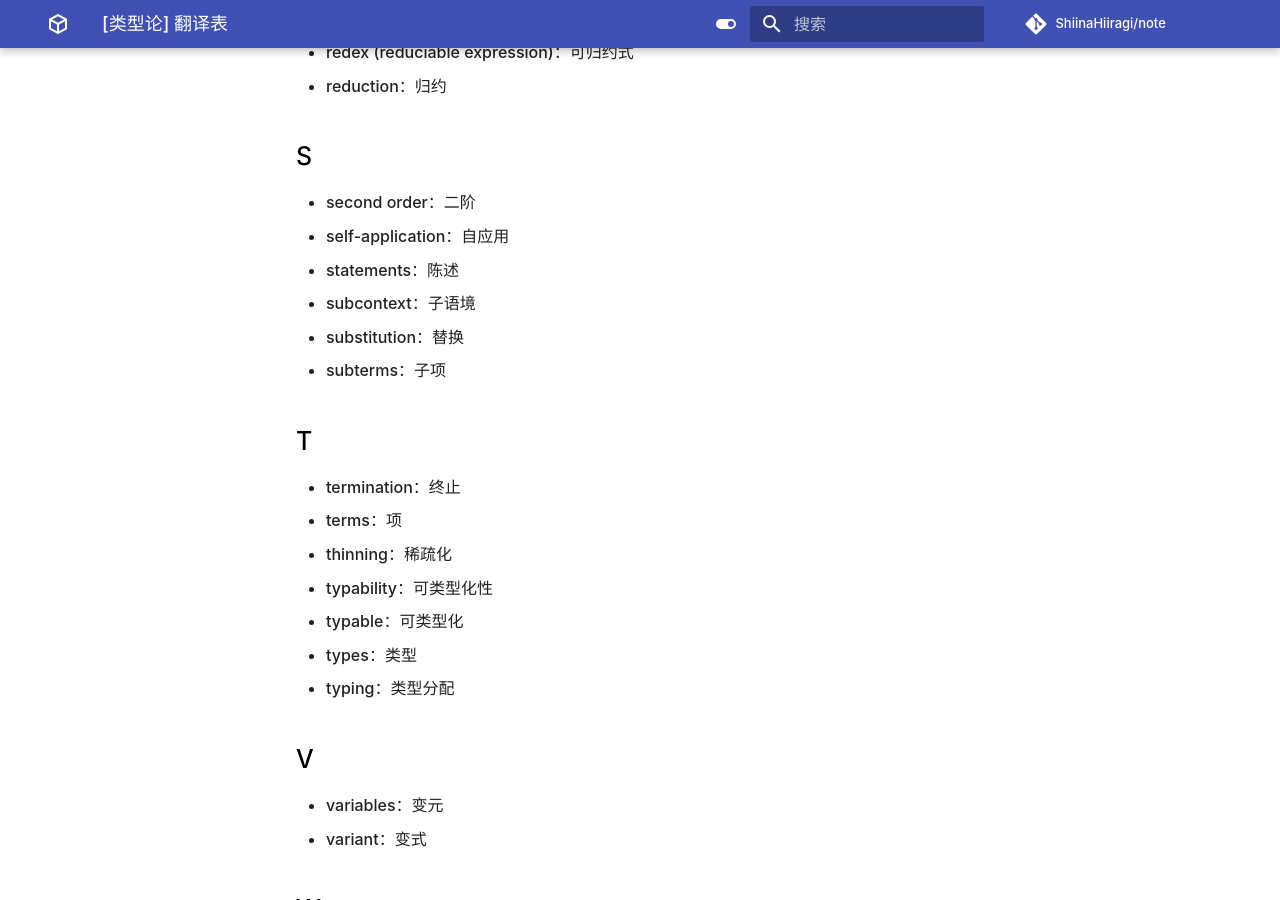
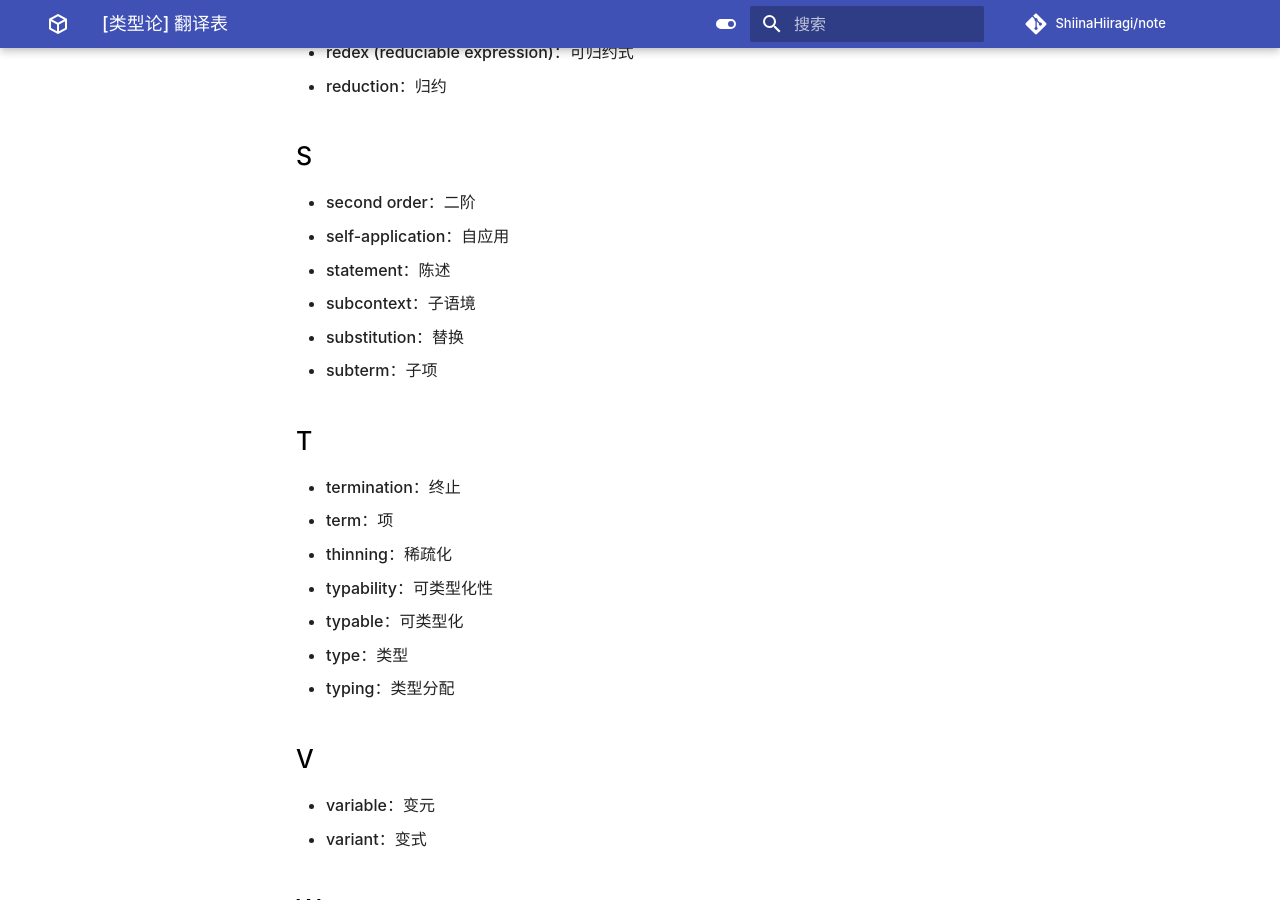
Before and after one commit to ShiinaHiiragi/note, an MkDocs documentation site: the page built from docs/lang/type/trans.md, in a window 1280 px wide and 900 px high, scrolled down 2628 px. Built offline with MkDocs 1.6.1 and Material for MkDocs 9.7.7, drawn with Linux system fonts in a browser that asks for light colours; comment, search, counter and statistics services are not loaded; some of the changed text lies outside the part shown.

Commit message:
remove plural

```diff
--- a/docs/lang/type/trans.md
+++ b/docs/lang/type/trans.md
@@ -17,7 +17,7 @@
 
 ## C
 - checking：检查
-- close terms：闭项
+- close term：闭项
 - combinator：组合子
 - condensing：压缩
 - construction：构建
@@ -73,22 +73,22 @@
 ## S
 - second order：二阶
 - self-application：自应用
-- statements：陈述
+- statement：陈述
 - subcontext：子语境
 - substitution：替换
-- subterms：子项
+- subterm：子项
 
 ## T
 - termination：终止
-- terms：项
+- term：项
 - thinning：稀疏化
 - typability：可类型化性
 - typable：可类型化
-- types：类型
+- type：类型
 - typing：类型分配
 
 ## V
-- variables：变元
+- variable：变元
 - variant：变式
 
 ## W
```
